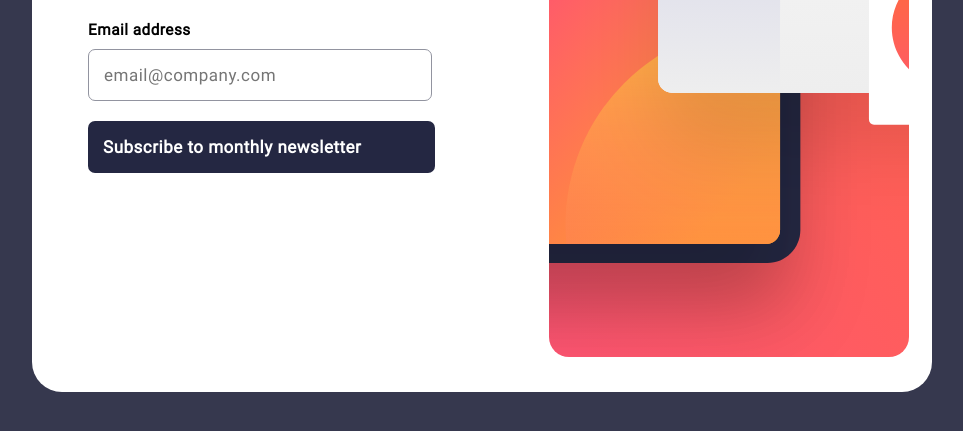
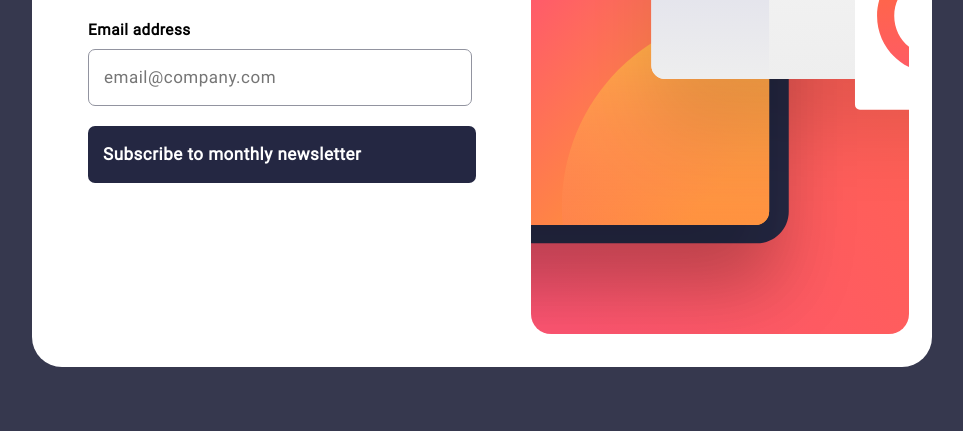
Before and after one commit to hana-chong/newsletter-sign-up-with-success-message-main, a plain HTML site: page index.html in a window 1280 px wide. Shown: the part 453-884 px from the top of the page, without its empty margins (158-1121 px from the left). Drawn offline with Linux system fonts and the light colour scheme.

Commit message:
Update style.css

```diff
--- a/style.css
+++ b/style.css
@@ -125,7 +125,7 @@ body {
 }
 .container {
     width: 900px;
-    height: 725px;
+    height: 700px;
     margin: 15vh auto;
     border-radius: 30px;
 }
@@ -133,7 +133,7 @@ body {
     float: right;
     height: 92%;
     object-fit: cover;
-    width: 40%;
+    width: 42%;
     overflow: hidden;
     margin: 2.6%;
     border-radius:20px;
@@ -146,7 +146,7 @@ h1{
     font-size: 3vw;
 }
 #email-input {
-    padding:15px 105px 15px 15px;
+    padding:17px 145px 17.5px 15px;
     margin: 10px 0 20px;
     border-radius: 7px;
     border: solid hsl(231, 7%, 60%) .75px;
@@ -160,7 +160,7 @@ h1{
     display: block;
     background-color: hsl(234, 29%, 20%);
     color: white;
-    padding: 16px 74px 16px 15px;
+    padding: 18.5px 115px 18.5px 15px;
     border-radius: 7px;
     border: none;
     font-weight: bold;
```
